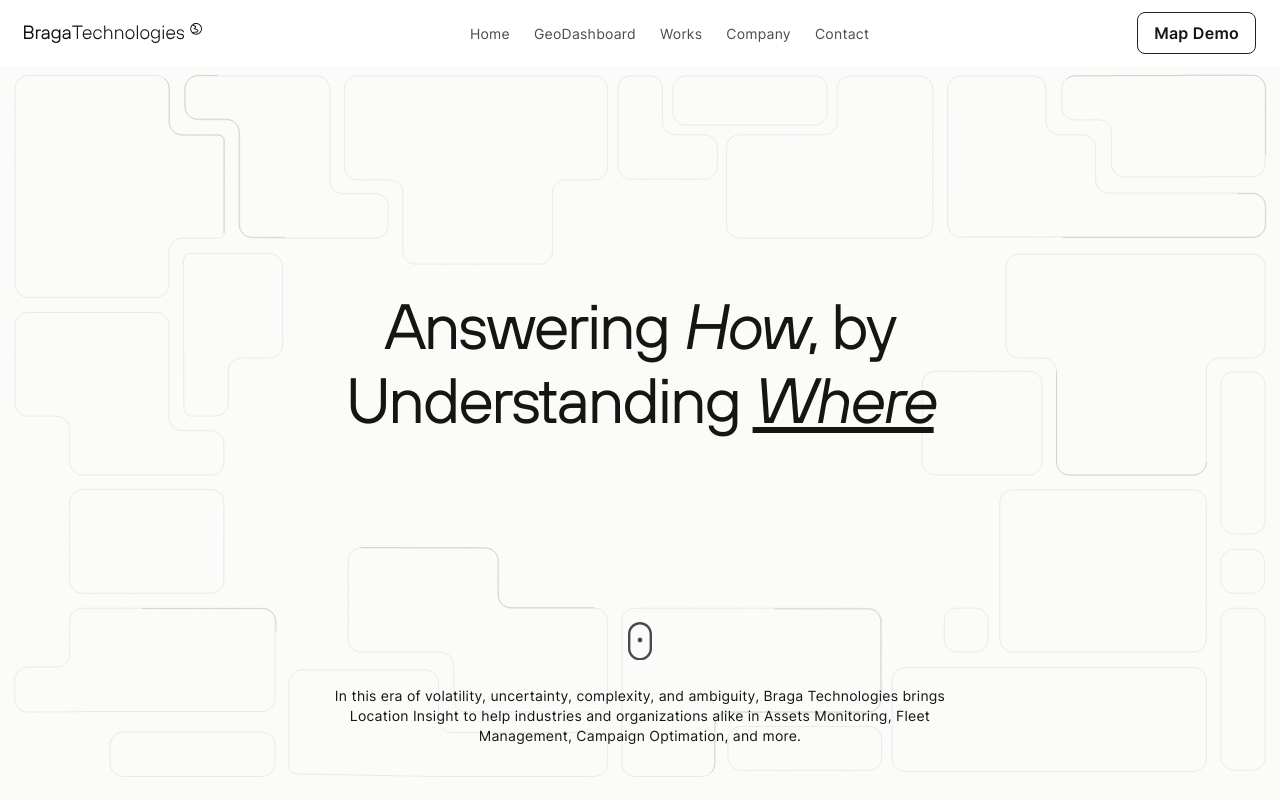
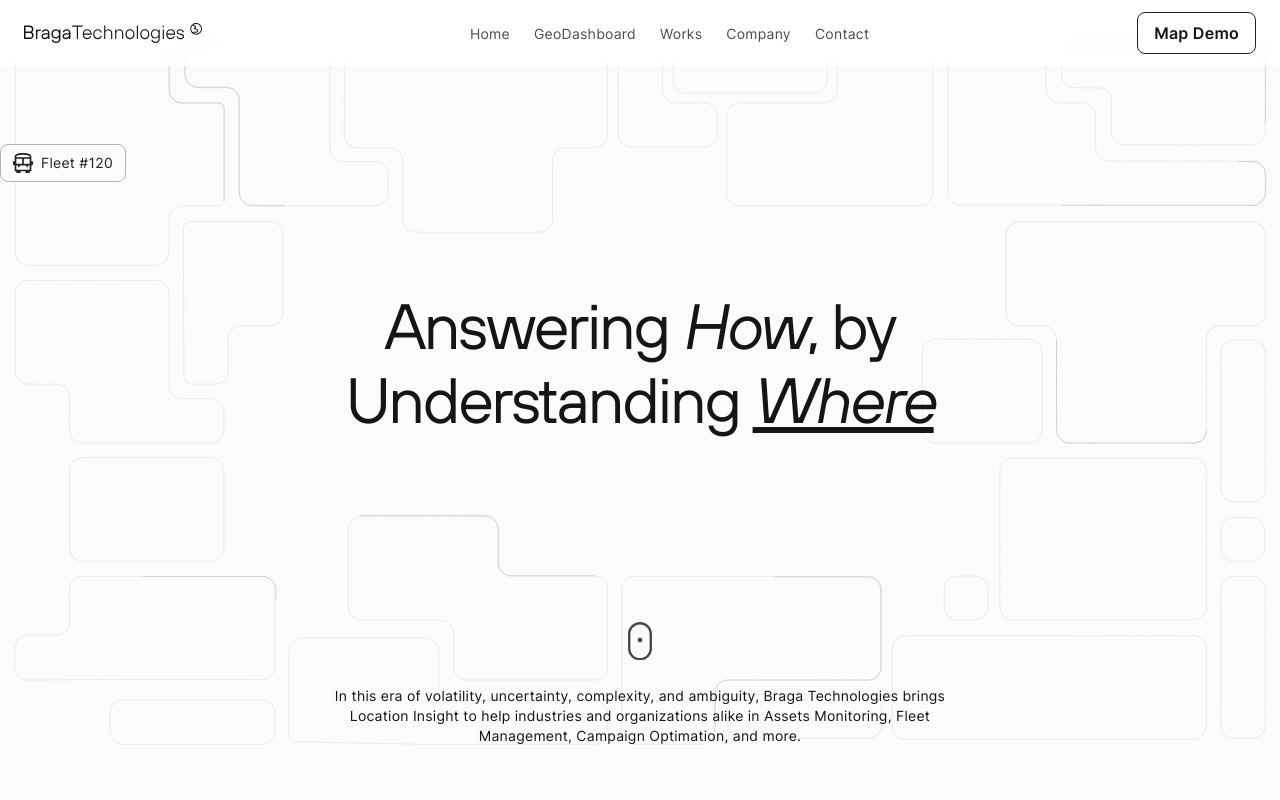
Before and after one commit to FelineJTD/braga-technologies-main-site, a Next.js app: page / in a window 1280 px wide. Shown: the top 800 px of the page. Built offline with nearby package versions, Linux system fonts and the light colour scheme.

Commit message:
add fleet component

```diff
--- a/assets/images/homepage/icon-bus.js
+++ b/assets/images/homepage/icon-bus.js
@@ -1,6 +1,6 @@
 export default function BusIcon({ className }) {
   return (
-    <svg width="20" height="20" viewBox="0 0 20 20" fill="none" xmlns="http://www.w3.org/2000/svg">
+    <svg width="20" height="20" viewBox="0 0 20 20" fill="none" xmlns="http://www.w3.org/2000/svg" className={className}>
       <path d="M18.3333 8.33336V3.52419C18.335 3.03388 18.1918 2.55399 17.9217 2.1448C17.6515 1.7356 17.2665 1.41533 16.815 1.22419C13.7542 -0.359141 6.23667 -0.353307 3.18417 1.22419C2.73279 1.41545 2.34796 1.73578 2.07799 2.14497C1.80802 2.55415 1.66492 3.03397 1.66667 3.52419V8.33336H0V10.8334C0 11.2754 0.175595 11.6993 0.488155 12.0119C0.800716 12.3244 1.22464 12.5 1.66667 12.5V18.3334H3.33333V20H7.5V18.3334H12.5V20H16.6667V18.3334H18.3333V12.5C18.7754 12.5 19.1993 12.3244 19.5118 12.0119C19.8244 11.6993 20 11.2754 20 10.8334V8.33336H18.3333ZM10.8333 10.8334V5.83336H16.6667V10.8334H10.8333ZM3.33333 10.8334V5.83336H9.16667V10.8334H3.33333ZM3.83333 2.76003C5.79567 1.98891 7.89217 1.6172 10 1.66669C12.1078 1.61691 14.2044 1.98863 16.1667 2.76003C16.3161 2.82384 16.4433 2.93045 16.5323 3.06644C16.6213 3.20242 16.668 3.36169 16.6667 3.52419V4.16669H3.33333V3.52419C3.33207 3.36172 3.37886 3.20249 3.46782 3.06653C3.55678 2.93056 3.68395 2.82393 3.83333 2.76003ZM3.33333 16.6667V12.5H5V13.3334C5 13.5544 5.0878 13.7663 5.24408 13.9226C5.40036 14.0789 5.61232 14.1667 5.83333 14.1667C6.05435 14.1667 6.26631 14.0789 6.42259 13.9226C6.57887 13.7663 6.66667 13.5544 6.66667 13.3334V12.5H13.3333V13.3334C13.3333 13.5544 13.4211 13.7663 13.5774 13.9226C13.7337 14.0789 13.9457 14.1667 14.1667 14.1667C14.3877 14.1667 14.5996 14.0789 14.7559 13.9226C14.9122 13.7663 15 13.5544 15 13.3334V12.5H16.6667V16.6667H3.33333Z" fill="#232221" className={className}/>
     </svg>
   )
--- a/pages/index.js
+++ b/pages/index.js
@@ -17,6 +17,7 @@
 import Head from 'next/head'
 import Image from 'next/image'
 import Lottie from 'lottie-react'
+import BusIcon from '../assets/images/homepage/icon-bus'
 import PartnerLogos from '../components/partner-logos'
 import CardSolution from '../components/card-solution'
 import Carousel from '../components/carousel'
@@ -50,6 +51,9 @@
     return () => clearInterval(interval);
   }, [sectorLength, selectedSectorIdx]);
 
+  // Fleet
+  const [isVisible, setIsVisible] = useState(true);
+
   return (
     <div>
       <Head>
@@ -59,13 +63,17 @@
       </Head>
 
       <main className='text-gray-900 bg-gray-50 w-full'>
-        <div className='md:w-full w-auto h-[calc(100vh-2rem)] absolute z-0'>
+        <div className='md:w-full w-auto h-[calc(100vh-2rem)] absolute -mt-8 z-0'>
           <Lottie animationData={BGLottie} loop={true}/>
+        </div>
+        <div className={`${isVisible? 'fleet' : 'fleet-invis'} fleet-bg-primary flex absolute top-36 px-3 py-2 border-[1px] border-gray-400 hover:border-gray-800 rounded-lg bg-gray-50 z-20`} onClick={() => setIsVisible(false)}>
+          <BusIcon className={`${isVisible? 'fill-gray-800' : 'fill-gray-50'} h-5 w-5 z-50 duration-100`} />
+          <p className={`${isVisible? 'text-gray-800' : 'text-gray-50'} text-sm ml-2 duration-200`}>Fleet #120</p>
         </div>
         {/* 00 */}
         <section className='w-full h-[calc(100vh-2rem)] py-12 text-center px-6 lg:px-[25vw] xl:px-[30vw] flex flex-col justify-between relative z-10'>
           <div className='flex items-center w-full flex-grow'>
-            <h1>
+            <h1 onClick={() => setIsVisible(true)}>
               Answering <i>How</i>, by Understanding <span className='underline italic'>Where</span>
             </h1>
           </div>
--- a/styles/globals.css
+++ b/styles/globals.css
@@ -179,6 +179,39 @@
     line-height: 20px;
   }
 }
+
+.fleet {
+  opacity: 1;
+  background-position: 100% 100%;
+  background-size: 0% 100%;
+  background-repeat: no-repeat;
+  cursor: pointer;
+  transition:
+    border-color 0.2s ease-in-out,
+    visibility 0s 0.5s,
+    opacity 0.5s;
+}
+
+.fleet-invis {
+  opacity: 0;
+  cursor: default;
+  background-size: 100% 100%;
+  background-repeat: no-repeat;
+  transition:
+    border-color 0.2s ease-in-out,
+    background-size 0.5s,
+    visibility 0s 0.5s,
+    opacity 0.5s 0.5s;
+}
+
+.fleet-bg-primary {
+  background-image: linear-gradient(#F36A1D, #F36A1D);
+}
+
+.fleet-bg-secondary {
+  background-image: linear-gradient(#C3E85F, #C3E85F);
+}
+
 
 /* taken from https://stackoverflow.com/a/54616200 */
 .un {
```
Also changed, not shown: assets/images/homepage/icon-car.js (+1 -1 lines).
